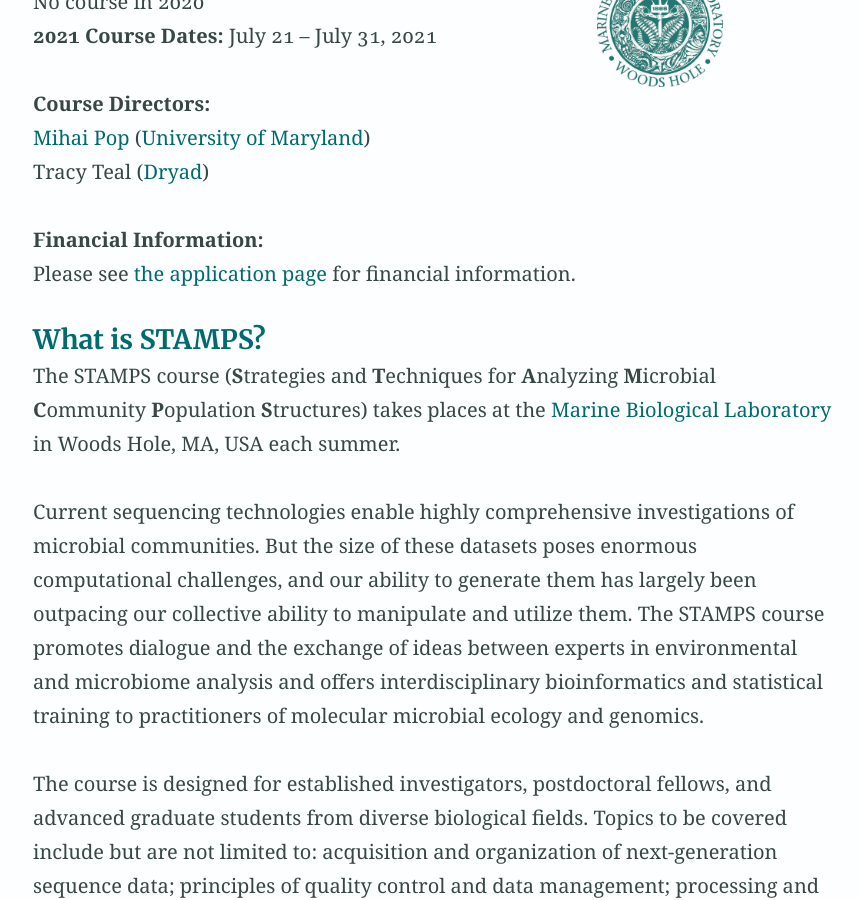
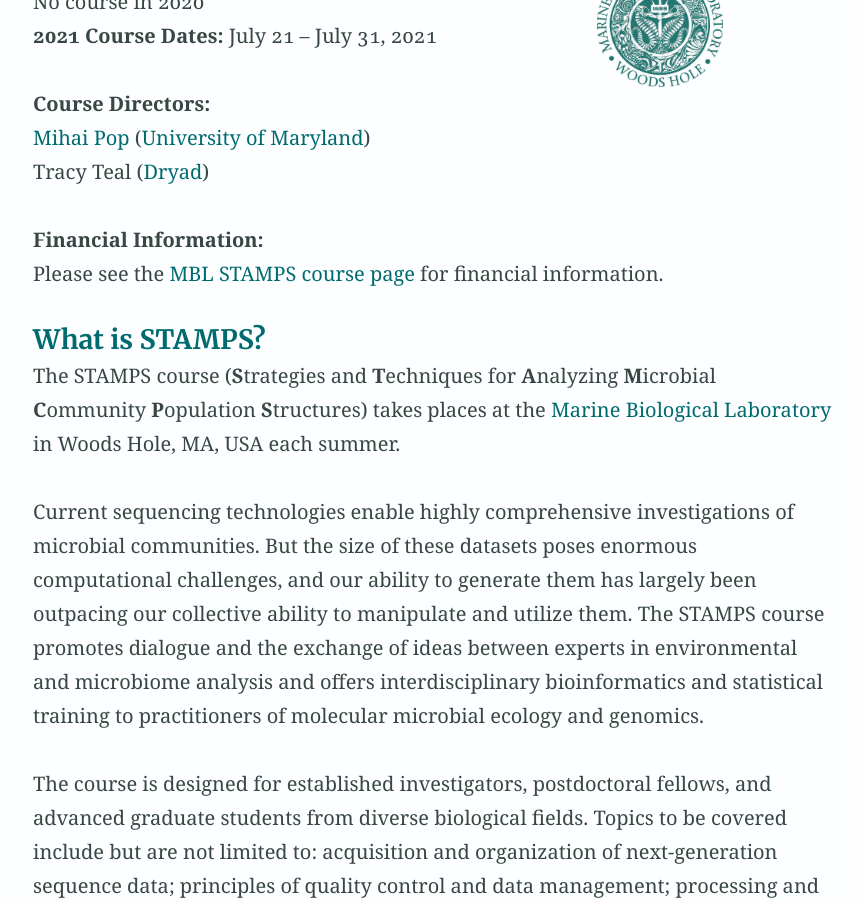
Before and after one commit to mblstamps/mblstamps.github.io, a Jekyll site: the page built from index.md, in a window 1280 px wide and 900 px high, scrolled down 599 px. Shown: the whole window, without its empty margins (207-1068 px from the left). Built offline with Jekyll 4.4.1, drawn with Linux system fonts in a browser that asks for light colours; our own code applies the rules of GitHub Pages for plain Markdown files.

Commit message:
updated link to financial info

```diff
--- a/index.md
+++ b/index.md
@@ -15,7 +15,7 @@ No course in 2020
 Tracy Teal ([Dryad](https://datadryad.org/))
 
 **Financial Information:**
-Please see [the application page](https://ws2.mbl.edu/studentapp/studentapp.asp?courseid=stamps) for financial information.
+Please see the [MBL STAMPS course page](https://www.mbl.edu/education/courses/stamps/) for financial information.
 
 #### What is STAMPS?
 The STAMPS course (**S**trategies and **T**echniques for **A**nalyzing **M**icrobial **C**ommunity **P**opulation **S**tructures) takes places at the [Marine Biological Laboratory](https://www.mbl.edu/) in Woods Hole, MA, USA each summer.
```
